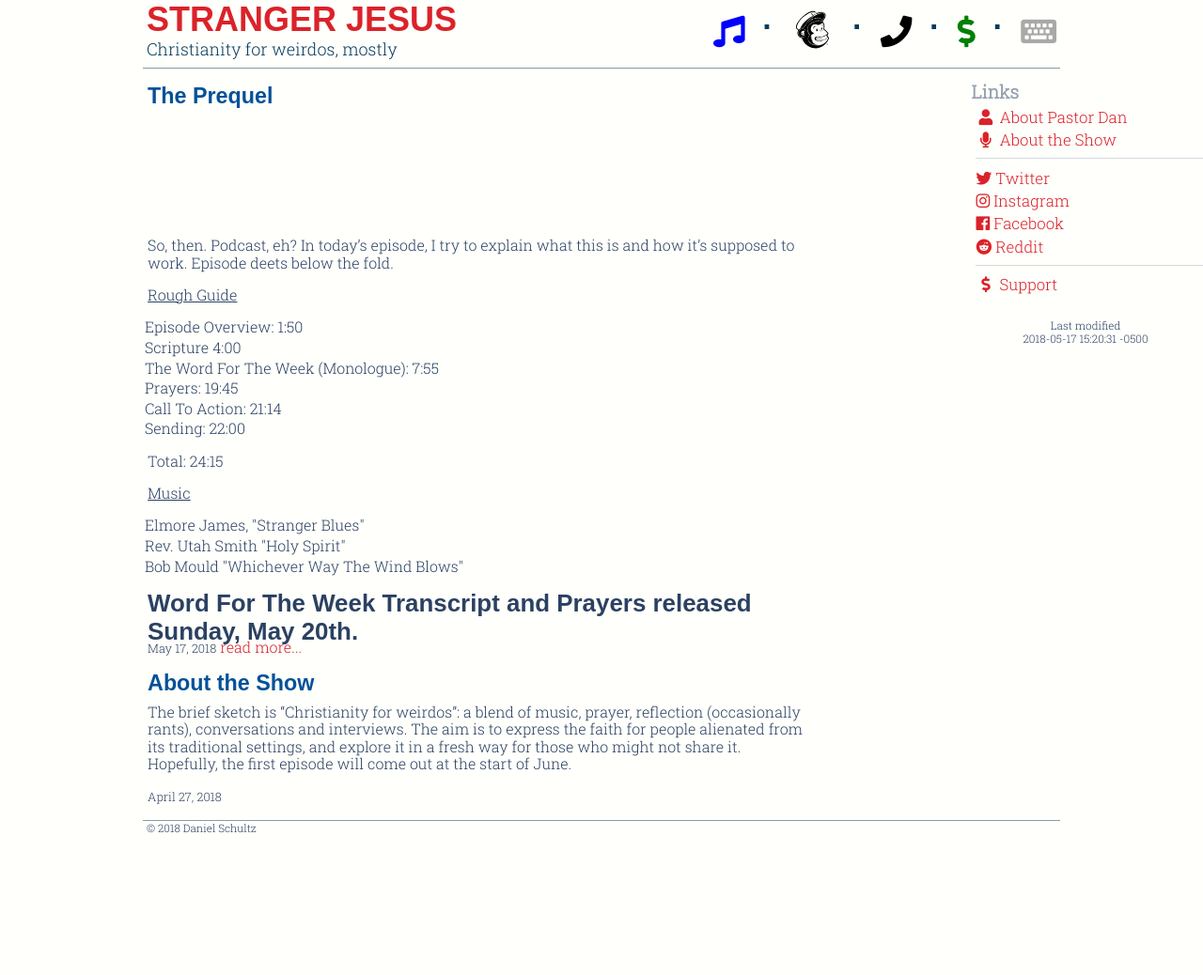
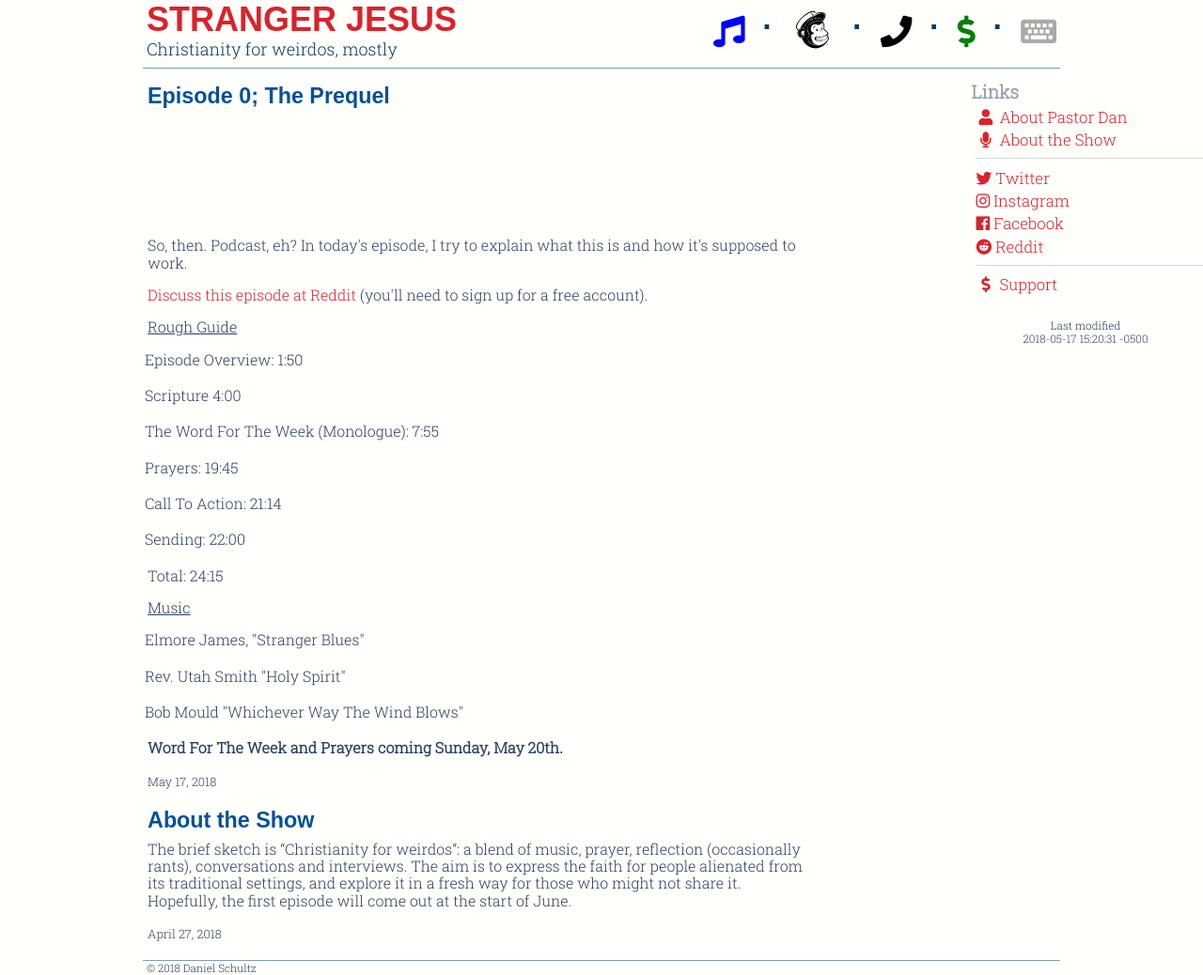
Before and after one commit to strangerjesus/home, a Jekyll site: the page built from index.md, in a window 1280 px wide and 1038 px high. Shown: the whole window at 94% size. Built offline with Jekyll 4.4.1, drawn with Linux system fonts in a browser that asks for light colours; nearby versions of some CDN libraries.

Commit message:
post-list 3

```diff
--- a/_posts/2018-05-17-prequel.md
+++ b/_posts/2018-05-17-prequel.md
@@ -1,7 +1,7 @@
 ---
 layout: page
 
-title: The Prequel
+title: Episode 0&#59; The Prequel
 image:
 img-title:
 
@@ -9,8 +9,8 @@
 
 <iframe style="border: none; margin-top:25px;" src="//html5-player.libsyn.com/embed/destination/id/711462/height/100/width/640/theme/standard-mini/autonext/no/autoplay/no/thumbnail/no/preload/no/no_addthis/no/direction/backward/no-cache/true/" height="100" width="640" scrolling="no"  allowfullscreen webkitallowfullscreen mozallowfullscreen oallowfullscreen msallowfullscreen></iframe>
 
-So, then. Podcast, eh? In today's episode, I try to explain what this is and how it's supposed to work. Episode deets below the fold.
-<!--more-->
+<p>So, then. Podcast, eh? In today's episode, I try to explain what this is and how it's supposed to work.</p>
+<p><a href="http://www.strangerjesus.com/2018/05/17/prequel.html">Discuss this episode at Reddit</a> (you'll need to sign up for a free account).</p>
 
 <u>Rough Guide</u>
 <ul>
@@ -31,4 +31,4 @@
 	<li>Bob Mould "Whichever Way The Wind Blows"</li>
 </ul>
 
-<h2>Word For The Week Transcript and Prayers released Sunday, May 20th.</h2>
+<strong>Word For The Week and Prayers coming Sunday, May 20th.</strong>
--- a/_sass/partials/_custom.scss
+++ b/_sass/partials/_custom.scss
@@ -7,7 +7,8 @@
 
  ul.post-list li {
  	list-style-type: none;
- 	margin-left: -6.5%; }
+ 	margin-left: -6.5%;
+ 	margin-bottom: 3%; }
 
  article.post-article h3 a {
  	color: #015199; }
--- a/index.md
+++ b/index.md
@@ -7,7 +7,7 @@
     {% for post in site.posts %}
       <li>
 <article class="post-article">
-  <h3><a href="/{{ post.url }}">{{ post.title }}</a></h3>
+  <h3><a href="{{ site.url }}/{{ post.url }}">{{ post.title }}</a></h3>
  {% if post.img !=null %}
           <figure>
               <img src="/img/posts/{{ post.img }}" class="post-img" alt="{{ post.caption }}">
@@ -21,10 +21,7 @@
   </div>
   <div>
     <span class="post-meta">{{ post.date | date: "%B %-d, %Y" }}</span>
-        {% if post.content contains '<!--more-->' %}
-            <span class="more"><a href="{{ post.url | prepend: site.baseurl }}">read more...</a></span>
-        {% endif %}
-    </div>
+  </div>
 </article>
   </li>
     {% endfor %}
```
Also changed, not shown: 2 other files.
